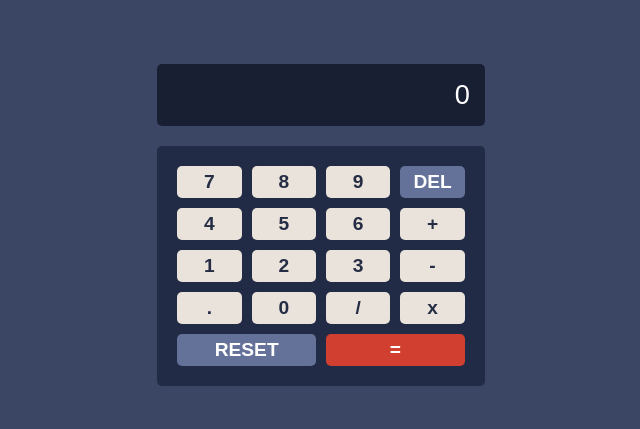
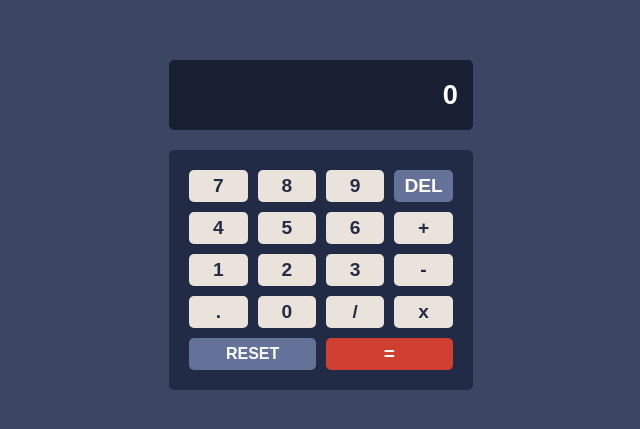
Before and after one commit to Kumarswamy-palakuri/Micro-Project-Calculator-App, a plain HTML site: page index.html in a window 1280 px wide. Shown: the part 175-604 px from the top of the page, without its empty margins (319-959 px from the left). Drawn offline with Linux system fonts and the light colour scheme.

Commit message:
Update style.css

```diff
--- a/style.css
+++ b/style.css
@@ -20,9 +20,10 @@ body {
   background-color: #181F32; /* Display background */
   color: white;
   font-size: 1.7rem;
+  font-weight: 700;
   text-align: right;
   margin-bottom: 20px;
-  padding: 15px;
+  padding:19px 15px;
   border-radius: 5px;
 }
 
@@ -38,13 +39,17 @@ body {
 button {
   background-color: #EAE3DC; /* Button default color */
   border: none;
-  padding: 5px 13px ;
+  padding: 5px 10px ;
   border-radius: 5px;
   font-size: 1.2rem;
   font-weight: bold;
   cursor: pointer;
   color: #252D44; /* Button text color */
 }
+
+ /* button:hover {
+  background-color: #D2CDCD;
+}  */
 
 button:active {
   background-color: #D2CDCD; /* Button pressed color */
@@ -58,6 +63,7 @@ button:active {
 .reset {
   background-color: #647198; /* RESET button color */
   color: white;
+  font-size: 1rem;
   grid-column: span 2;
 }
 
```
